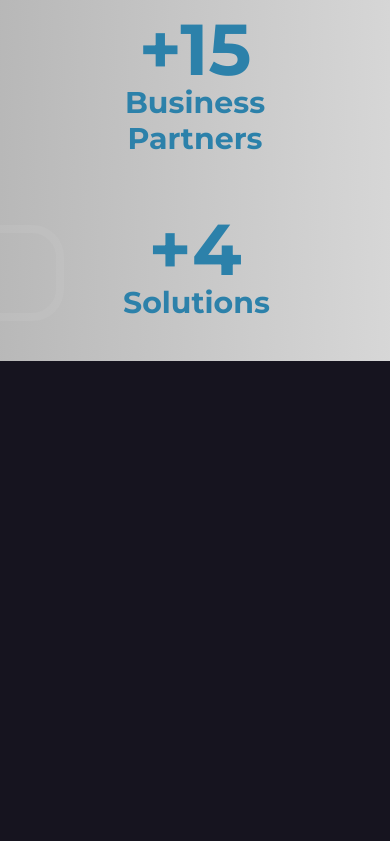
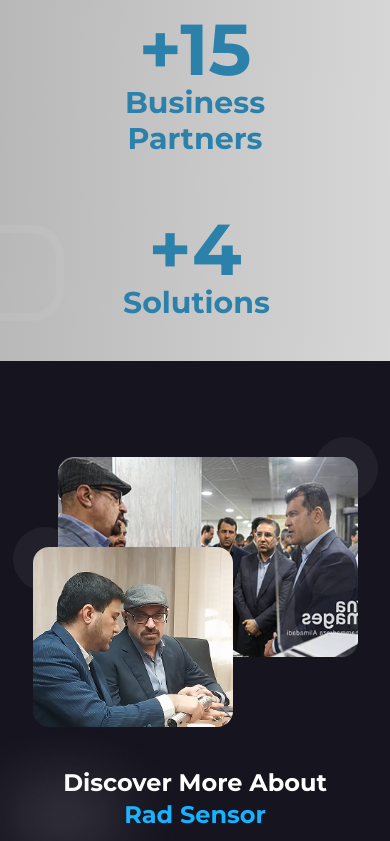
Before and after one commit to parsa-ai/rad-sensor, a Next.js app: page / in a window 390 px wide. Shown: the part 1156-1997 px from the top of the page. Before the commit the page ends 1517 px from the top, so only its background shows below. Built offline with nearby package versions, Linux system fonts and the light colour scheme.

Commit message:
feat: update About component layout and content for improved responsiveness and clarity

```diff
--- a/src/app/components/pages/home/About.jsx
+++ b/src/app/components/pages/home/About.jsx
@@ -4,28 +4,29 @@
 function About() {
     return (
         <section className="relative flex items-center justify-center mb-28">
-            <Container className="flex justify-between gap-28 h-[470px]">
-                <article className="flex-1  relative" >
-                    <div className="w-[400px] h-[270px] absolute top-0 right-0 z-0 rounded-2xl">
-                        <div className="w-24 h-24 bg-white absolute -right-10 opacity-5 rounded-full -top-10 -z-10"></div>
+            <Container className="flex flex-col md:flex-row justify-between gap-10 md:gap-28 h-auto md:h-[470px] relative">
+                <article className="flex-1 relative min-h-[270px] md:min-h-[470px]">
+                    <div className="w-[300px] h-[200px] md:w-[400px] md:h-[270px] absolute top-0 right-0 md:right-10 z-0 rounded-2xl">
+                        <div className="w-16 h-16 md:w-24 md:h-24 bg-white absolute -right-5 md:-right-10 opacity-5 rounded-full -top-5 md:-top-10 -z-10"></div>
                         <img src="/images/HomeAbout/p2.png" className="w-full h-full rounded-2xl object-cover" alt="" />
-
                     </div>
-                    <div className="w-[280px] h-[260px] absolute bottom-0 left-0 z-10 rounded-2xl">
-                        <div className="w-24 h-24 bg-white absolute -top-10 opacity-5 rounded-full -left-10 -z-10"></div>
-
+                    <div className="w-[200px] h-[180px] md:w-[280px] md:h-[260px] absolute bottom-0 left-0 md:left-10 z-10 rounded-2xl">
+                        <div className="w-16 h-16 md:w-24 md:h-24 bg-white absolute -top-5 md:-top-10 opacity-5 rounded-full -left-5 md:-left-10 -z-10"></div>
                         <img src="/images/HomeAbout/p1.jpg" className="w-full h-full rounded-2xl object-cover" alt="" />
-
                     </div>
                 </article>
-                <article className="flex-1 flex flex-col gap-10">
-                    <h3 className="text-4xl text-white font-bold">Discover More About<br/>
-                        <span className="text-[#16B2FF]">Rad Sensor</span></h3>
-                    <p className="text-white text-xl/[30px] text-justify tracking-[7%] font-light">Rad Sensor  is a tech-driven manufacturing company based in the Khuzestan Science & Technology Park. As part of Mazid holding, we specialize in localizing electrochemical sensors — proudly producing electrical conductivity sensors with in-house technology. Backed by experts and academic collaboration, we’re among the few in Iran with this capability. Our integrated network delivers smart engineering solutions across industries.</p>
+                <article className="flex-1 flex flex-col gap-6 md:gap-10 text-center md:text-left">
+                    <h3 className="text-2xl md:text-4xl text-white font-bold">
+                        Discover More About<br />
+                        <span className="text-[#16B2FF]">Rad Sensor</span>
+                    </h3>
+                    <p className="text-white text-sm md:text-xl/[30px] text-justify tracking-[5%] md:tracking-[7%] font-light">
+                        RAD SENSOR is a leading manufacturer of electrical conductivity sensors for industrial use, and the only manufacturer in West Asia. Our product stands out for its accuracy, durability, and quality, while also being affordably priced compared to our competitors. Our mission is to provide our clients with high-quality products delivered in a timely and effective manner and to maintain our strong reputation for excellent customer service across the various industries we serve. We make it our priority to understand and meet our client's requirements and expectations, and we are committed to going above and beyond to ensure their complete satisfaction.
+                    </p>
                 </article>
             </Container>
-            <img src="/images/HomeAbout/p3.png"  className='absolute left-0'/>
-            <HomeAbout className='absolute w-full h-full bottom-[-230px]'/>
+            <img src="/images/HomeAbout/p3.png" className="absolute left-0 w-1/2 md:w-auto" />
+            <HomeAbout className="absolute w-full h-full bottom-[-150px] md:bottom-[-230px]" />
         </section>
     )
 }
--- a/src/app/page.js
+++ b/src/app/page.js
@@ -14,8 +14,8 @@
       {/* <Solutions></Solutions> */}
        <Partners></Partners>
       <Years></Years>
-      {/*<About></About>
-      <WhyUs></WhyUs>
+      <About></About>
+      {/*<WhyUs></WhyUs>
       <Blog></Blog> */}
     </main>
   );
```
